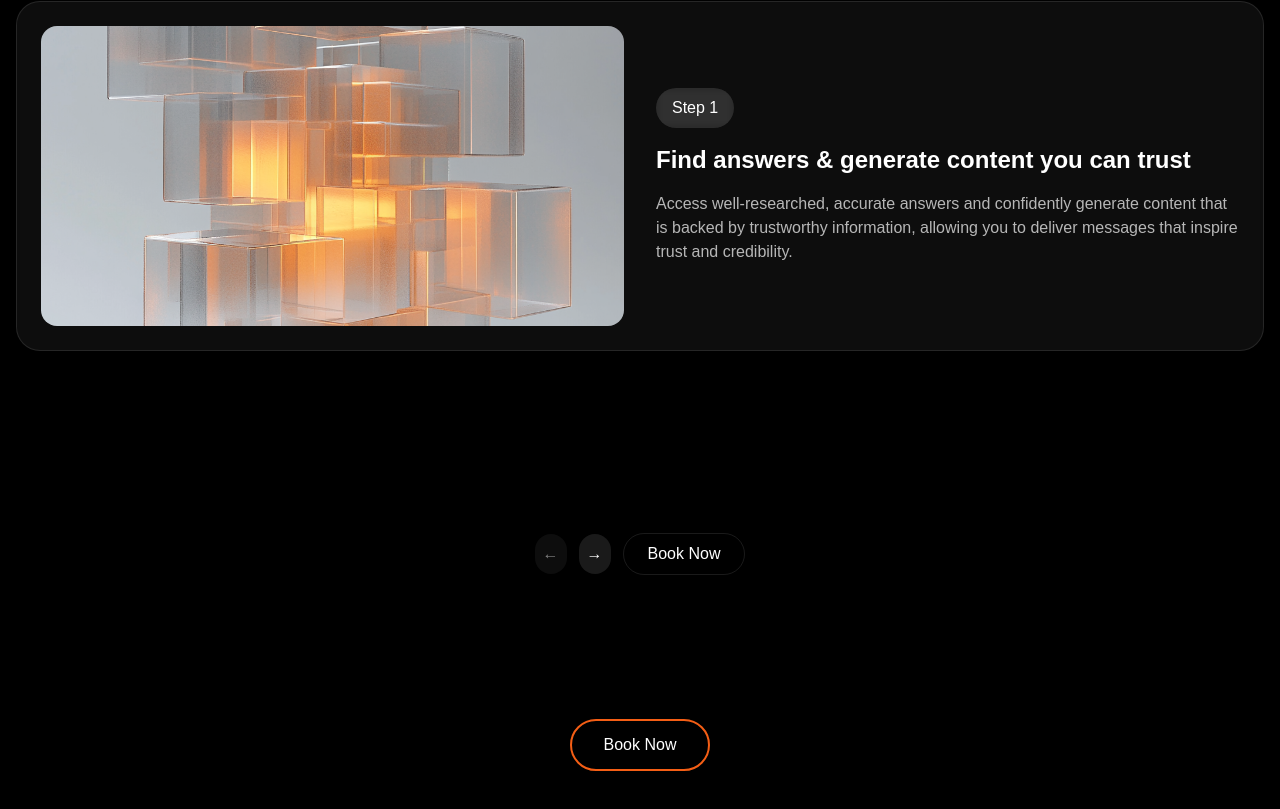
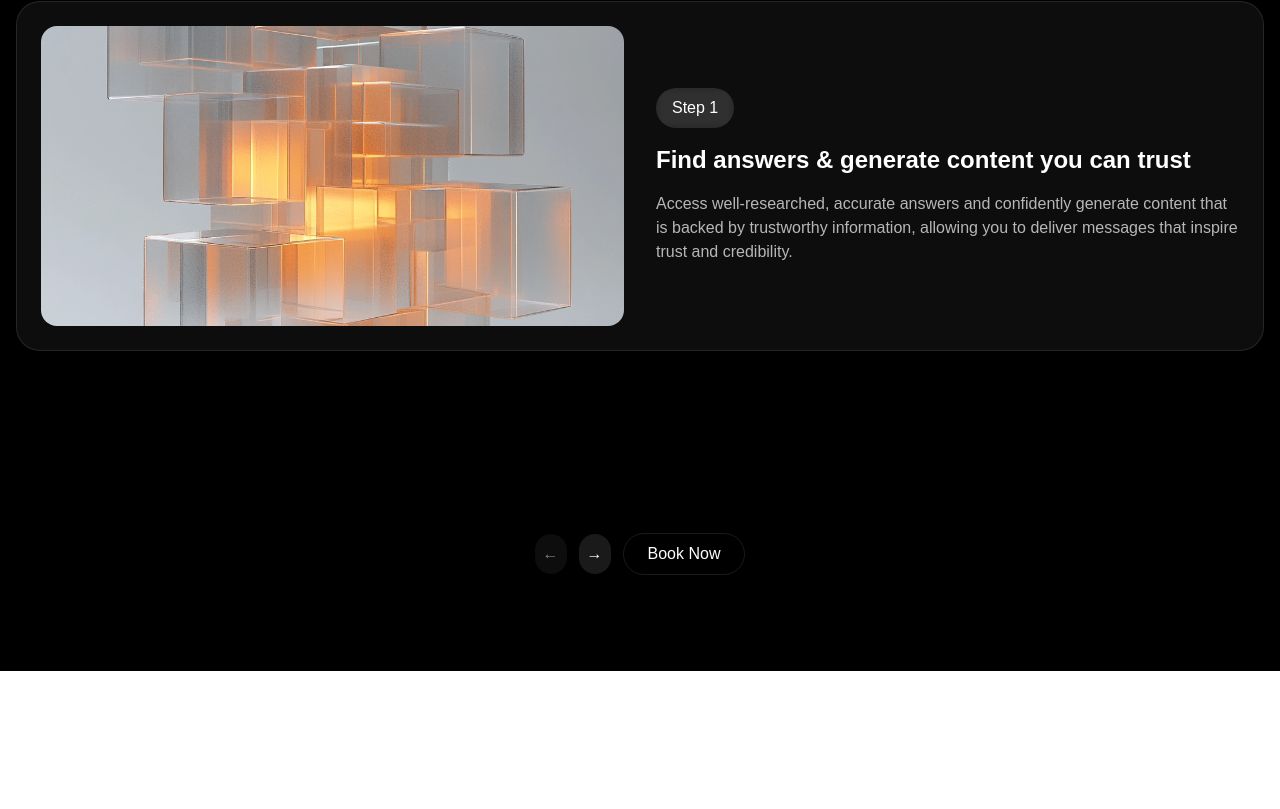
Before and after one commit to varuntree/baddam, a Next.js app: page / in a window 1280 px wide. Shown: the part 2475-3284 px from the top of the page. After the commit the page ends 3146 px from the top, so only its background shows below. Built offline with nearby package versions, Linux system fonts and the light colour scheme.

Commit message:
Assistant checkpoint: Remove bottom Book Now button
Assistant generated file changes:
- app/page.tsx: Remove bottom Book Now button

---

User prompt:

remove the bottom orange border book now, button in the hwo we wrok page

```diff
--- a/app/page.tsx
+++ b/app/page.tsx
@@ -9,11 +9,6 @@ export default function Home() {
       <Header />
       <Features />
       <HowWeWork />
-      <div className="w-full bg-black py-12 flex justify-center">
-        <button className="px-8 py-3 bg-black text-white border-2 border-primary rounded-full hover:bg-black/80 transition-all">
-          Book Now
-        </button>
-      </div>
     </div>
   );
 }
```
